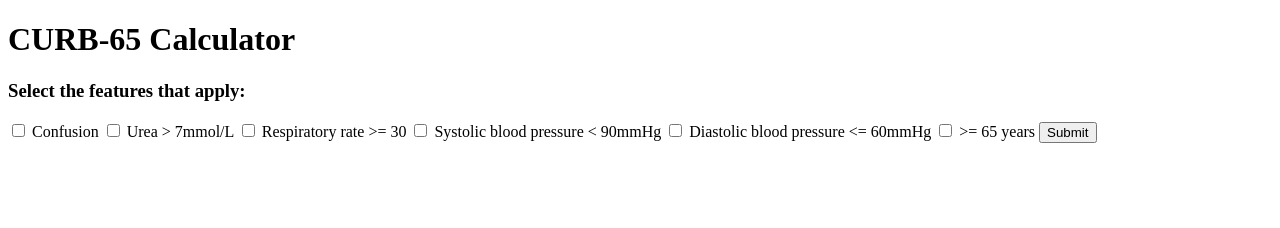
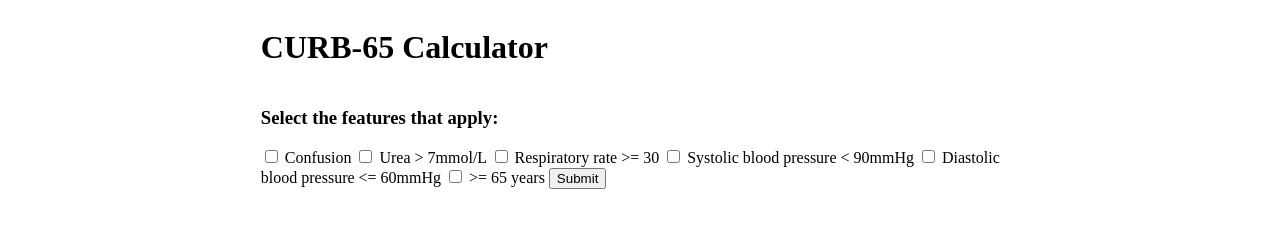
Before and after one commit to raeesahub/curb-65, a plain HTML site: page index.html in a window 1280 px wide. Drawn offline with Linux system fonts and the light colour scheme.

Commit message:
added style.css

```diff
--- a/index.html
+++ b/index.html
@@ -4,6 +4,7 @@
     <meta charset="UTF-8">
     <meta http-equiv="X-UA-Compatible" content="IE=edge">
     <meta name="viewport" content="width=device-width, initial-scale=1.0">
+    <link rel="stylesheet" href="style.css">
     <title>CURB-65 Calculator</title>
   </head>
   <body>
--- /dev/null
+++ b/style.css
@@ -0,0 +1,6 @@
+.container {
+  display: flex;
+  flex-direction: column;
+  width: 60%;
+  margin: 0 auto;
+}
```
